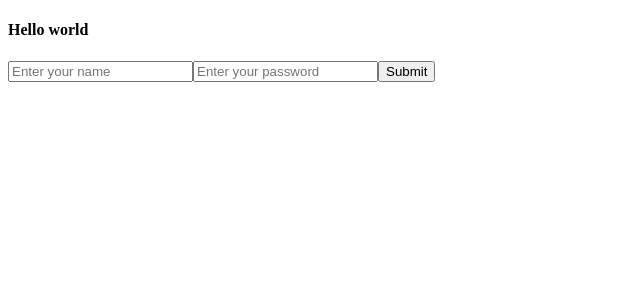
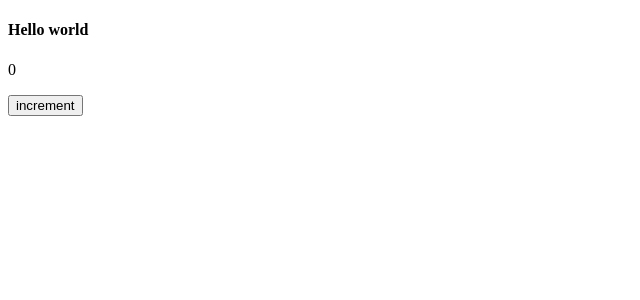
Before and after one commit to MohammadNH1/react-hooks, a React (Vite) app: page / in a window 1280 px wide. Shown: the top 300 px of the page, without its empty margins (0-640 px from the left). Built offline with nearby package versions, Linux system fonts and the light colour scheme.

Commit message:
useEffect hook

```diff
--- a/src/App.tsx
+++ b/src/App.tsx
@@ -1,28 +1,24 @@
-import { useState } from "react"
+import { useEffect, useState } from "react"
 
-const initialState = {
-  name:'',
-  email:''
-}
+
 function App() {
-  const [data,setData] = useState(initialState)
-  const handleChange =(e:any)=>{
-    setData({...data,
-      [e.target.name]:e.target.value})
-  }
-  const handleSubmit=(e:any)=>{
-    e.preventDefault()
-    console.log('data',data)
-    setData({name:'',email:''})
-  }
+ const [counter,setCounter] = useState<number>(0)
+
+ const handleClick = ()=>{
+  setCounter((prev)=>prev+1)
+ }
+useEffect(()=>{
+  if(counter===4) console.log('hello word')
+},[counter])
+
+
+
   return (
    <>
    <h4>Hello world</h4>
-   <form onSubmit={handleSubmit}>
-    <input type="text" name="name" value={data.name} onChange={handleChange} placeholder="Enter your name"/>
-    <input type="text" name="email" value={data.email} onChange={handleChange} placeholder="Enter your password" />
-    <button  type="submit">Submit</button>
-   </form>
+   <p>{counter}</p>
+   <button onClick={handleClick}>increment</button>
+
    </>
   )
 }
```
